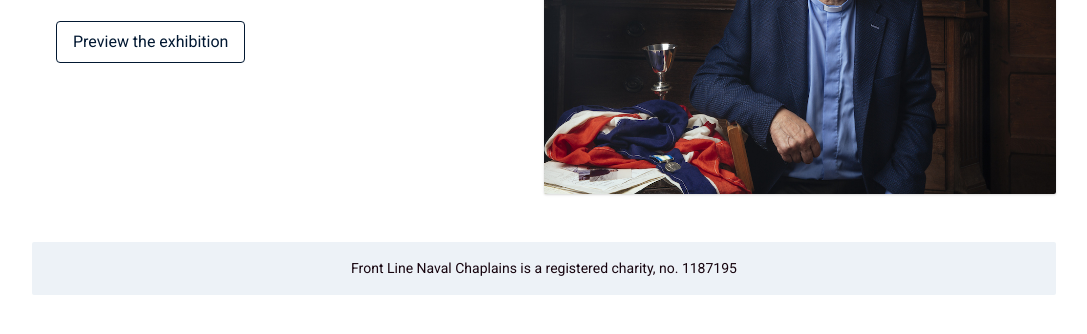
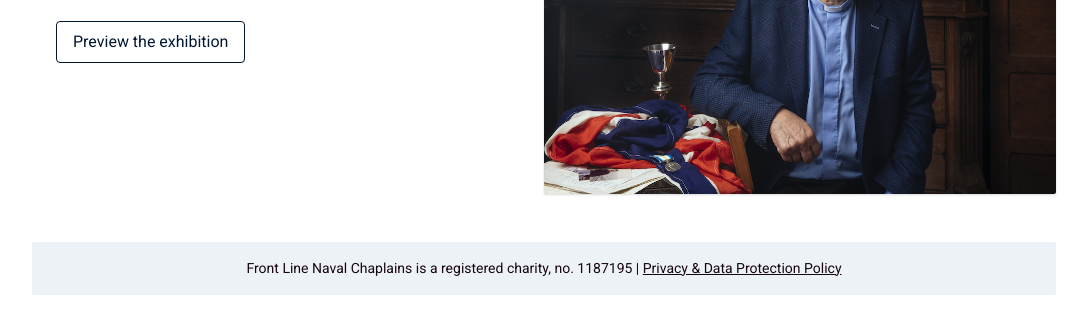
Before and after one commit to frontlinenavalchaplains/website, an Eleventy site: page index.njk in a window 1280 px wide. Shown: the part 312-646 px from the top of the page, without its empty margins (96-1183 px from the left). Built offline with nearby package versions, Linux system fonts and the light colour scheme; Eleventy itself is replaced by a stand-in of ours; files that its build step writes are made by us from their sources.

Commit message:
Add privacy and data protection policy

```diff
--- a/_includes/layouts/base.njk
+++ b/_includes/layouts/base.njk
@@ -47,7 +47,7 @@ title: Front Line Naval Chaplains
       </div>
 
       <footer class="mt-4 lg:mt-12 lg:mb-6 p-4 bg-gray-200 text-sm text-center rounded-sm">
-        Front Line Naval Chaplains is a registered charity, no. 1187195
+        Front Line Naval Chaplains is a registered charity, no. 1187195 | <a href="{{ '/files/FLNC-PrivacyDataProtection.pdf' | url }}" class="underline">Privacy & Data Protection Policy</a>
       </footer>
     </div>
   </body>
```
Also changed, not shown: 1 other file.
